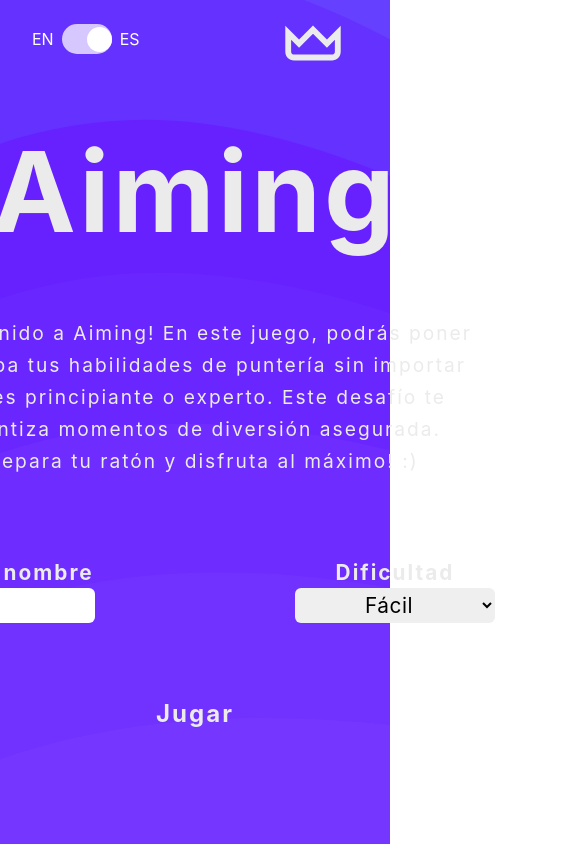
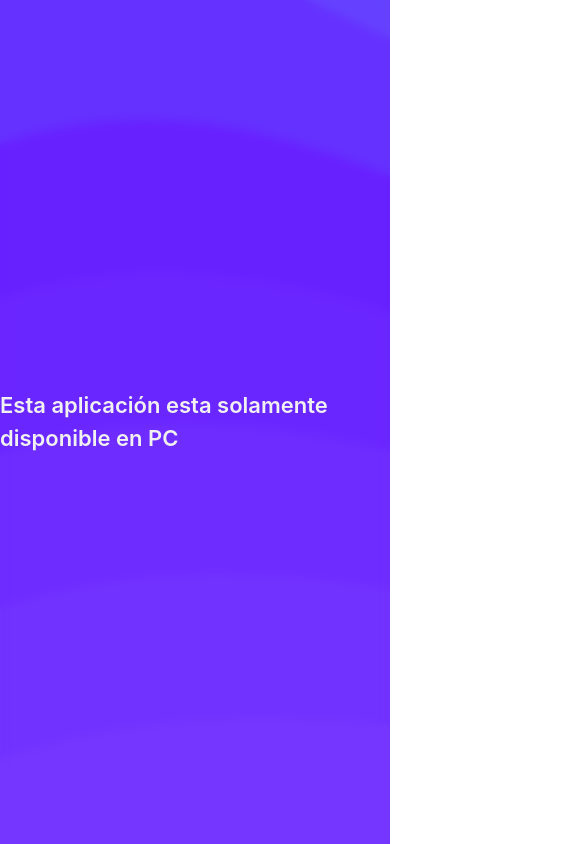
Before and after one commit to SanchezEnzo/Aiming, a React (Vite) app: page / in a window 390 px wide. Shown: the whole page, 585 px wide, since content can reach past the window. Built offline with nearby package versions, Linux system fonts and the light colour scheme.

Commit message:
add screen warning mobile

```diff
--- a/package.json
+++ b/package.json
@@ -14,7 +14,8 @@
     "framer-motion": "^11.1.7",
     "react": "^18.2.0",
     "react-dom": "^18.2.0",
-    "react-router-dom": "6.22.3"
+    "react-router-dom": "6.22.3",
+    "usehooks-ts": "^3.1.0"
   },
   "devDependencies": {
     "@types/react": "^18.2.66",
--- a/src/pages/Game.tsx
+++ b/src/pages/Game.tsx
@@ -1,9 +1,18 @@
+import { useMediaQuery } from 'usehooks-ts'
 import { Transition } from '../components/animation/Transition'
 import { Footer } from '../components/game/Footer'
 import { Header } from '../components/game/Header'
 import { Playground } from '../components/game/Playground'
+import { MobileScreen } from './Mobile'
 
 export default function Game() {
+	const isMobileScreen = useMediaQuery('(max-width: 1024px)')
+	if (isMobileScreen)
+		return (
+			<section className='w-full h-screen game'>
+				<MobileScreen />
+			</section>
+		)
 	return (
 		<div className='game flex flex-col justify-between items-center w-full h-screen text-[#ebebeb]'>
 			<Header />
--- a/src/pages/Home.tsx
+++ b/src/pages/Home.tsx
@@ -1,8 +1,17 @@
+import { useMediaQuery } from 'usehooks-ts'
 import { Footer } from '../components/home/Footer'
 import { Header } from '../components/home/Header'
 import { Welcome } from '../components/home/Welcome'
+import { MobileScreen } from './Mobile'
 
 export default function Home() {
+	const isMobileScreen = useMediaQuery('(max-width: 1024px)')
+	if (isMobileScreen)
+		return (
+			<section className='w-full h-screen home '>
+				<MobileScreen />
+			</section>
+		)
 	return (
 		<div className='home w-full h-screen flex flex-col items-center justify-center text-[#ebebeb]'>
 			<Header />
--- a/src/pages/Leaderboard.tsx
+++ b/src/pages/Leaderboard.tsx
@@ -1,9 +1,18 @@
+import { useMediaQuery } from 'usehooks-ts'
 import { Transition } from '../components/animation/Transition'
 import { Footer } from '../components/leaderboard/Footer'
 import { Header } from '../components/leaderboard/Header'
 import { Table } from '../components/leaderboard/Table'
+import { MobileScreen } from './Mobile'
 
 export default function Leaderboard() {
+	const isMobileScreen = useMediaQuery('(max-width: 1024px)')
+	if (isMobileScreen)
+		return (
+			<section className='w-full h-screen leaderBoard '>
+				<MobileScreen />
+			</section>
+		)
 	return (
 		<div className='text-[#ebebeb] fixed inset-0  gap-2.5 tracking-widest flex flex-col items-center  leaderBoard'>
 			<Header />
--- /dev/null
+++ b/src/pages/Mobile.tsx
@@ -0,0 +1,18 @@
+import { useLanguages } from '../hooks/useLanguage'
+
+export function MobileScreen() {
+	const { language } = useLanguages()
+	return (
+		<div className='absolute flex justify-center items-center w-full h-full backdrop-blur-[5px]'>
+			{language === 'English' ? (
+				<p className='text-[22px] text-[#f1f1f1] font-semibold'>
+					This application is only available on PC
+				</p>
+			) : (
+				<p className='text-[22px] text-[#f1f1f1] font-semibold'>
+					Esta aplicación esta solamente disponible en PC
+				</p>
+			)}
+		</div>
+	)
+}
```
Also changed, not shown: 1 other file (tests, documents, lock files or other folders). Lines whose indentation alone changed are shown as unchanged.
